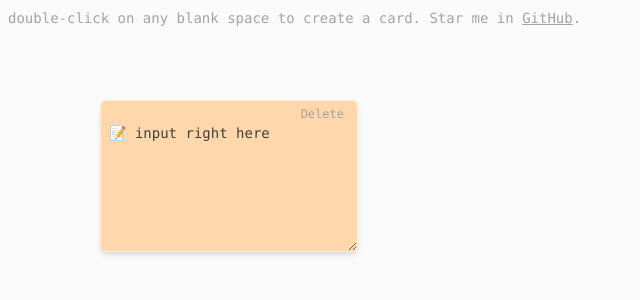
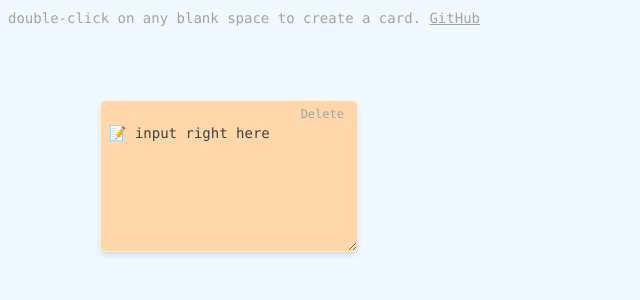
Before and after one commit to boojack/sticky-notes, a React (Vite) app: page / in a window 1280 px wide. Shown: the top 300 px of the page, without its empty margins (0-640 px from the left). Built offline with nearby package versions, Linux system fonts and the light colour scheme.

Commit message:
update bg color

```diff
--- a/src/components/Dashboard.tsx
+++ b/src/components/Dashboard.tsx
@@ -41,7 +41,7 @@ const Dashboard = () => {
   return (
     <div className="dashboard-wrapper" onDoubleClick={handleDashBoardDoubleClick}>
       <p className="hint-text" onDoubleClick={(e) => e.stopPropagation()}>
-        double-click on any blank space to create a card. Star me in <a href="https://github.com/justmemos/sticky-notes">GitHub</a>.
+        double-click on any blank space to create a card. <a href="https://github.com/justmemos/sticky-notes">GitHub</a>
       </p>
       {notes.map((note) => {
         return <StickyCard key={`${note.id}`} note={note} />;
--- a/src/less/dashboard.less
+++ b/src/less/dashboard.less
@@ -1,5 +1,5 @@
 .dashboard-wrapper {
-  @apply relative w-full h-full bg-neutral-50 overflow-hidden;
+  @apply relative w-full h-full bg-sky-50 overflow-hidden;
 
   > .hint-text {
     @apply font-mono select-none p-2 text-sm text-neutral-400;
--- a/src/less/sticky-card.less
+++ b/src/less/sticky-card.less
@@ -4,7 +4,7 @@
   @apply bg-orange-200;
 
   > .header-container {
-    @apply px-2 pt-1 w-full flex flex-row justify-end items-center;
+    @apply px-2 pt-1 w-full flex flex-row justify-end items-center cursor-move;
 
     > .btns-container {
       @apply w-auto flex flex-row justify-end items-center;
```
